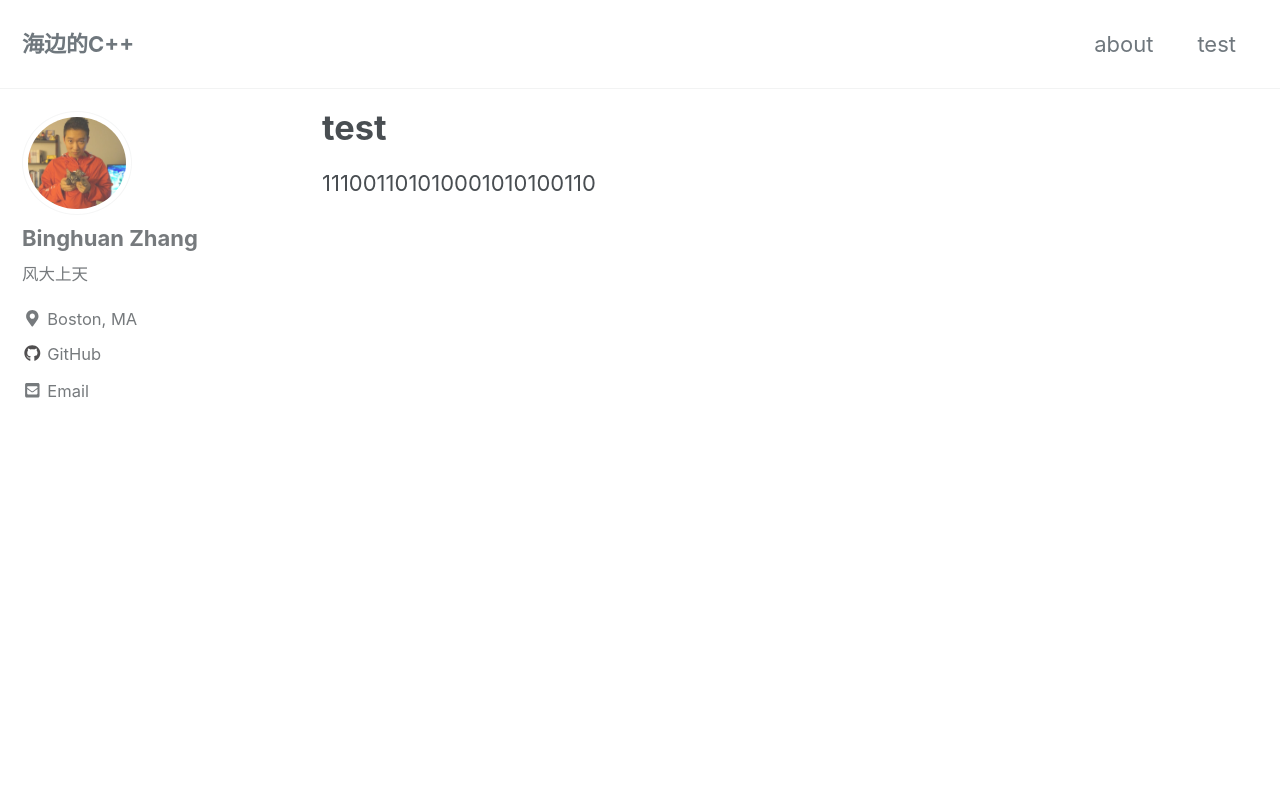
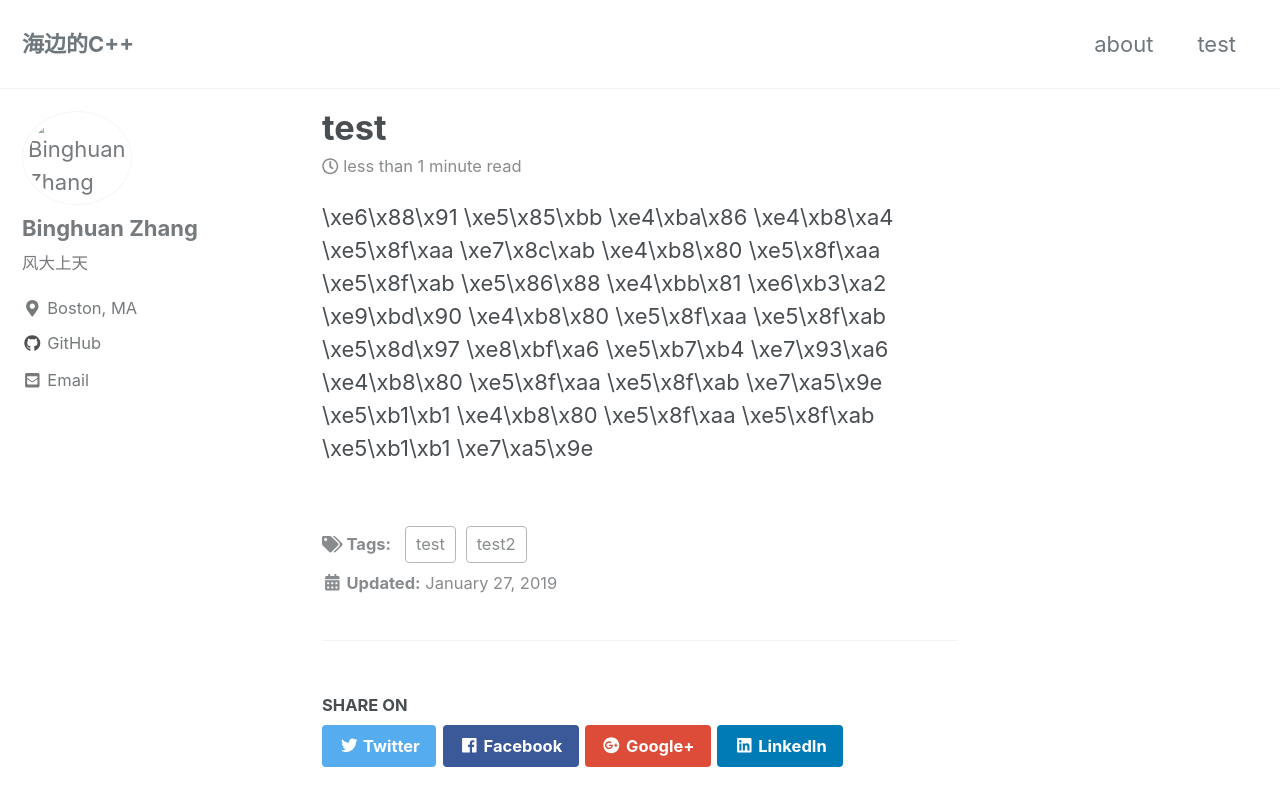
Before and after one commit to estepona/estepona.github.io, a Jekyll site: the page built from _posts/2019-01-27-test.md, in a window 1280 px wide and 900 px high. Shown: the top 806 px of the window. Built offline with Jekyll 4.4.1, drawn with Linux system fonts in a browser that asks for light colours; cached includes are drawn as plain includes; nearby versions of some CDN libraries.

Commit message:
new post

```diff
--- a/_config.yml
+++ b/_config.yml
@@ -107,10 +107,10 @@ analytics:
 # Site Author
 author:
   name             : "Binghuan Zhang"
-  avatar           : "/assets/img/我和志明_thumbnail.png"
+  avatar           : ""
   bio              : "风大上天"
   location         : "Boston, MA"
-  email            : "574953550@qq.com"
+  email            : ""
   links:
     - label: "Email"
       icon: "fas fa-fw fa-envelope-square"
@@ -126,7 +126,7 @@ author:
       # url: "https://facebook.com/"
     - label: "GitHub"
       icon: "fab fa-fw fa-github"
-      url: "https:/github.com/estepona"
+      url: "estepona"
     - label: "Instagram"
       icon: "fab fa-fw fa-instagram"
       # url: "https://instagram.com/"
--- /dev/null
+++ b/_posts/2019-01-27-test.md
@@ -0,0 +1,11 @@
+---
+title: "test"
+date: 2019-01-27
+tags: [test, test2]
+---
+
+\xe6\x88\x91 \xe5\x85\xbb \xe4\xba\x86 \xe4\xb8\xa4 \xe5\x8f\xaa \xe7\x8c\xab
+\xe4\xb8\x80 \xe5\x8f\xaa \xe5\x8f\xab \xe5\x86\x88 \xe4\xbb\x81 \xe6\xb3\xa2 \xe9\xbd\x90
+\xe4\xb8\x80 \xe5\x8f\xaa \xe5\x8f\xab \xe5\x8d\x97 \xe8\xbf\xa6 \xe5\xb7\xb4 \xe7\x93\xa6
+\xe4\xb8\x80 \xe5\x8f\xaa \xe5\x8f\xab \xe7\xa5\x9e \xe5\xb1\xb1
+\xe4\xb8\x80 \xe5\x8f\xaa \xe5\x8f\xab \xe5\xb1\xb1 \xe7\xa5\x9e
```
Also changed, not shown: _pages/about.md (+2 -3 lines), _posts/test.md (deleted, +0 -6 lines).
